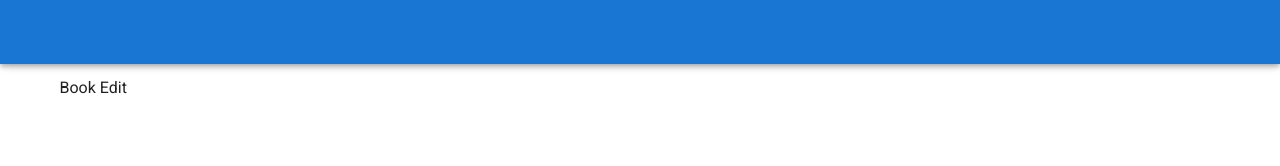
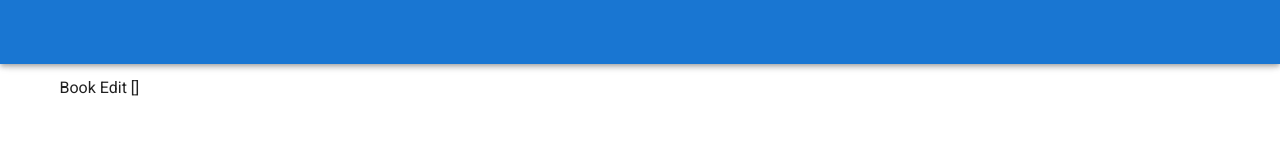
Before and after one commit to hidemiura1111/vue-book_search_app, a Vue app: page /edit/1 in a window 1280 px wide. Shown: the top 166 px of the page. Built offline with nearby package versions, Linux system fonts and the light colour scheme.

Commit message:
Create BookEdit, Display book data

```diff
--- a/src/App.vue
+++ b/src/App.vue
@@ -4,7 +4,9 @@
       <v-main>
         <v-container>
           <router-view
-          @add-book-list="addBook"/>
+            :books="books"
+            @add-book-list="addBook"
+          />
         </v-container>
       </v-main>
     <FooterComponent/>
--- a/src/pages/BookEdit.vue
+++ b/src/pages/BookEdit.vue
@@ -1,9 +1,19 @@
 <template>
-  <div>Book Edit</div>
+  <div>
+    Book Edit
+    {{ books }}
+  </div>
 </template>
 
 <script>
 export default {
+  name: 'BookEdit',
+  props: {
+    books: {
+      type: Array,
+      required: false,
+    },
+  }
 
 }
 </script>
```
